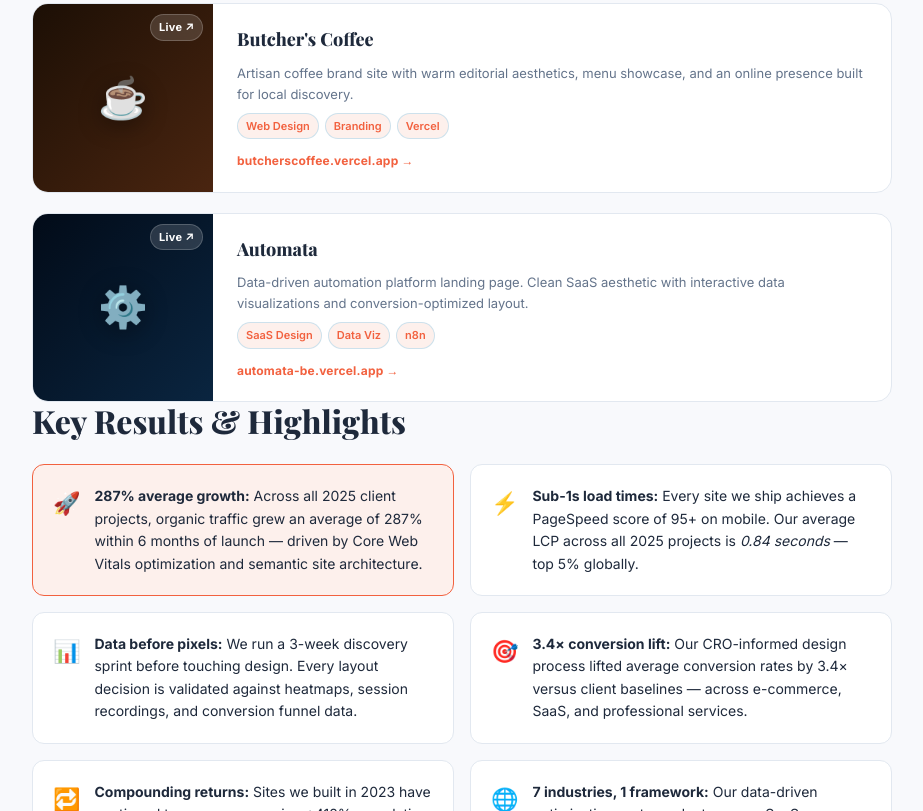
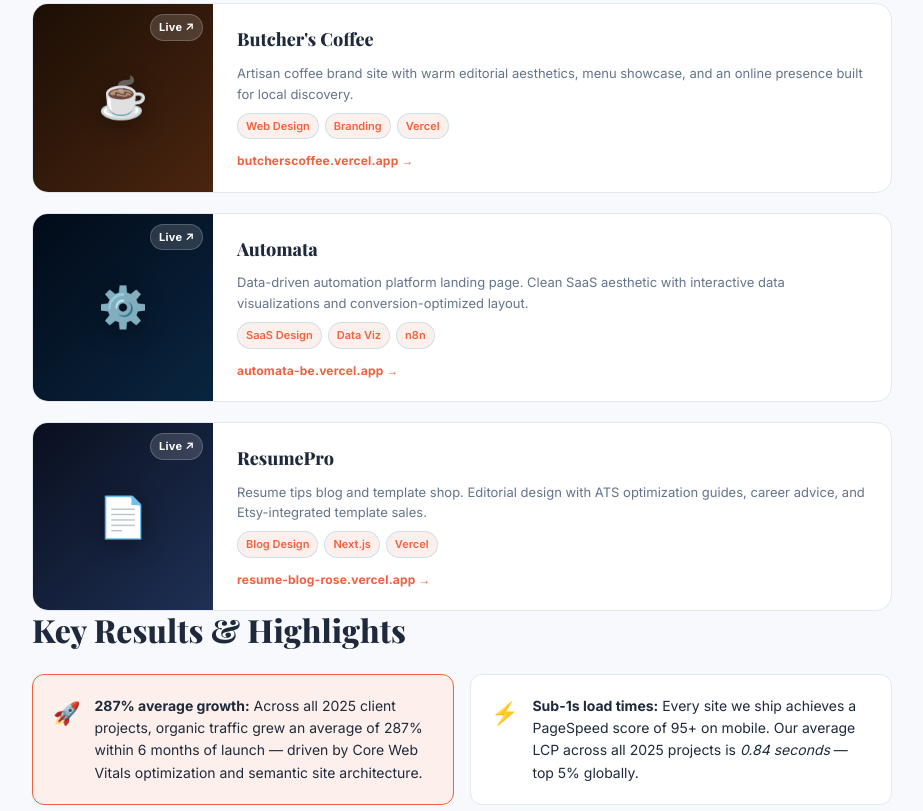
Before and after one commit to frankvanthuiz/stefaan-dev, a website: page work.html in a window 1280 px wide. Shown: the part 431-1242 px from the top of the page, without its empty margins (40-963 px from the left). Drawn offline with nearby package versions, Linux system fonts and the light colour scheme.

Commit message:
Add ResumePro to projects section

```diff
--- a/work.html
+++ b/work.html
@@ -133,6 +133,25 @@
               <span class="project-tag">n8n</span>
             </div>
             <div class="project-link">automata-be.vercel.app →</div>
+          </div>
+        </a>
+
+        <a href="https://resume-blog-rose.vercel.app/" target="_blank" rel="noopener" class="project-card">
+          <div class="project-preview" style="background: linear-gradient(135deg, #0a0f1e, #1e3055);">
+            <div class="project-preview-inner">
+              <span class="project-preview-icon">📄</span>
+            </div>
+            <div class="project-live-badge">Live ↗</div>
+          </div>
+          <div class="project-info">
+            <div class="project-name">ResumePro</div>
+            <div class="project-desc">Resume tips blog and template shop. Editorial design with ATS optimization guides, career advice, and Etsy-integrated template sales.</div>
+            <div class="project-tags">
+              <span class="project-tag">Blog Design</span>
+              <span class="project-tag">Next.js</span>
+              <span class="project-tag">Vercel</span>
+            </div>
+            <div class="project-link">resume-blog-rose.vercel.app →</div>
           </div>
         </a>
 
```
